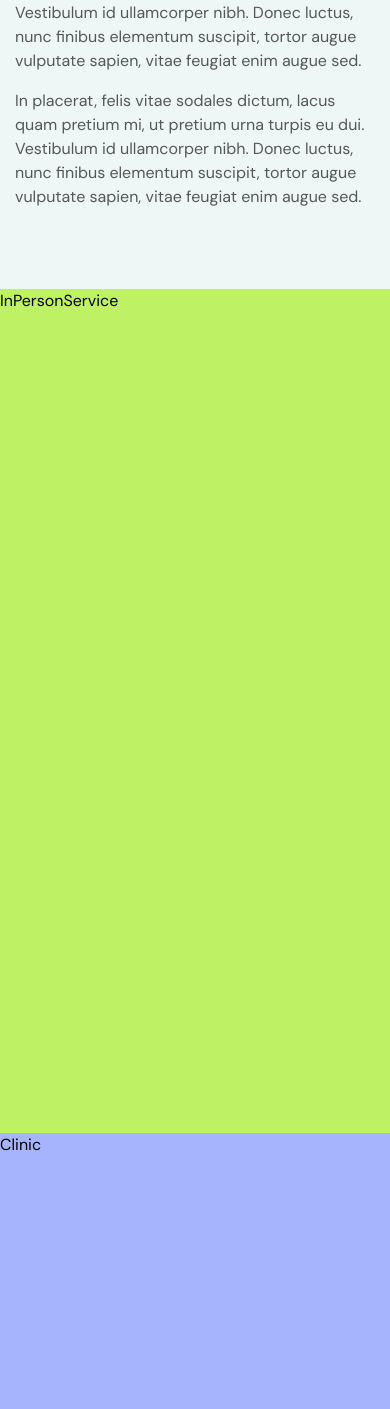
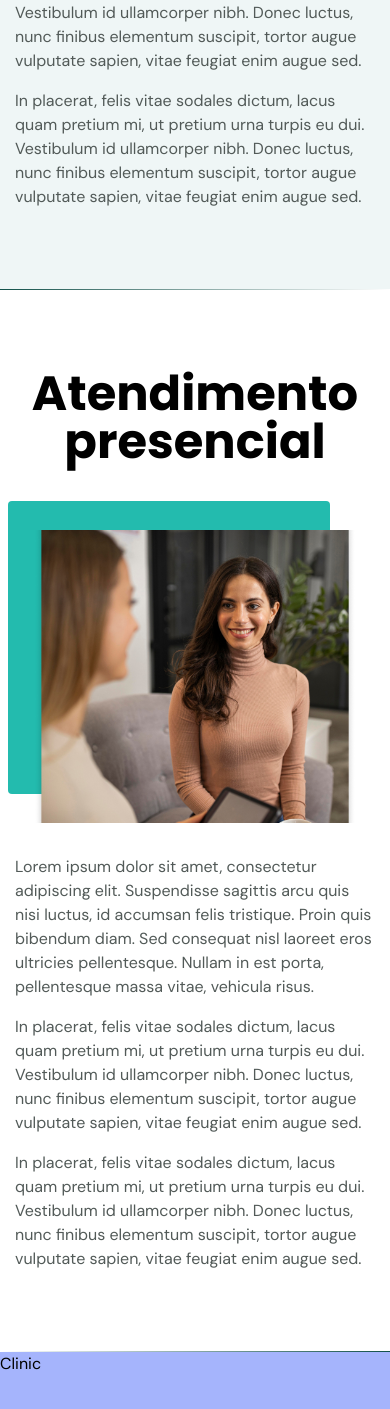
Before and after one commit to elena-calcada/psicologa-andreia-taufner, a Next.js app: page / in a window 390 px wide. Shown: the part 4902-6311 px from the top of the page. Built offline with nearby package versions, Linux system fonts and the light colour scheme.

Commit message:
responsive and animated section in person service

```diff
--- a/components/ImagrSection.tsx
+++ b/components/ImagrSection.tsx
@@ -17,7 +17,7 @@ const ImageSection = ({ containerStyle, imagePath }: Props) => {
       whileInView={"show"}
       viewport={{ once: false, amount: 0.2 }}
     >
-      <div className="absolute bg-backgroundImgColor w-full h-full top-[-8%] right-[8%] rounded-[0.25rem]" />
+      <div className="absolute bg-backgroundImgColor w-full h-full top-[-10%] right-[8%] rounded-[0.25rem]" />
       <Image
         src={imagePath}
         layout="fill" objectFit="cover"
--- a/components/InPersonService.tsx
+++ b/components/InPersonService.tsx
@@ -1,8 +1,50 @@
+"use client"
+import { fadeIn } from "@/utils/variants"
+import { motion } from "framer-motion"
+import { DividerTwo } from "./Dividers"
+import ImageSection from "./ImagrSection"
 const InPersonService = () => {
   return (
-    <section className="h-screen bg-lime-300" id="in-person-service">
-      InPersonService
-    </section>
+    <>
+      <section className="bg-white flex items-center justify-center" id="in-person-service">
+        <div className="container">
+          <motion.h2
+            className="h2 text-center"
+            variants={fadeIn("up", 0.4)}
+            initial="hidden"
+            whileInView={"show"}
+            viewport={{ once: false, amount: 0.2 }}
+          >
+            Atendimento presencial
+          </motion.h2>
+          <div className="w-full relative flex flex-col gap-8 items-center justify-center lg:flex-row lg:gap-16">
+
+            <ImageSection
+              imagePath="/assets/image-in-person.png"
+              containerStyle=""
+            />
+            <motion.div
+              className="flex flex-col gap-4 lg:w-1/2"
+              variants={fadeIn("up", 0.8)}
+              initial="hidden"
+              whileInView={"show"}
+              viewport={{ once: false, amount: 0.2 }}
+            >
+              <p className="p">
+                Lorem ipsum dolor sit amet, consectetur adipiscing elit. Suspendisse sagittis arcu quis nisi luctus, id accumsan felis tristique. Proin quis bibendum diam. Sed consequat nisl laoreet eros ultricies pellentesque. Nullam in est porta, pellentesque massa vitae, vehicula risus.
+              </p>
+              <p className="p">
+                In placerat, felis vitae sodales dictum, lacus quam pretium mi, ut pretium urna turpis eu dui. Vestibulum id ullamcorper nibh. Donec luctus, nunc finibus elementum suscipit, tortor augue vulputate sapien, vitae feugiat enim augue sed.
+              </p>
+              <p className="p">
+                In placerat, felis vitae sodales dictum, lacus quam pretium mi, ut pretium urna turpis eu dui. Vestibulum id ullamcorper nibh. Donec luctus, nunc finibus elementum suscipit, tortor augue vulputate sapien, vitae feugiat enim augue sed.
+              </p>
+            </motion.div>
+          </div>
+        </div>
+      </section>
+      <DividerTwo />
+    </>
   )
 }
 
--- a/components/OnlineService.tsx
+++ b/components/OnlineService.tsx
@@ -1,9 +1,11 @@
 "use client"
 import { fadeIn } from "@/utils/variants"
 import { motion } from "framer-motion"
+import { DividerOne } from "./Dividers"
 import ImageSection from "./ImagrSection"
 const OnlineService = () => {
   return (
+    <>
       <section className="bg-backgroundColor-100 flex items-center justify-center" id="online-service">
         <div className="container">
           <motion.h2
@@ -41,6 +43,8 @@ const OnlineService = () => {
           </div>
         </div>
       </section>
+      <DividerOne />
+    </>
   )
 }
 
--- a/utils/linksNav.ts
+++ b/utils/linksNav.ts
@@ -3,7 +3,7 @@ export const linksNav = [
   { name: 'Sobre', target: 'aboult', offset: -80 },
   { name: 'Áreas de atuação', target: 'areas', offset: -80 },
   { name: 'Atendimento Online', target: 'online-service', offset: -80 },
-  { name: 'Atendimento Presencial', target: 'in-person-service', offset: 0 },
+  { name: 'Atendimento Presencial', target: 'in-person-service', offset: -80 },
   { name: 'Consultório', target: 'clinic', offset: 0 },
   { name: 'Contato', target: 'contact', offset: 0 },
 ]
```
Lines whose indentation alone changed are shown as unchanged.
